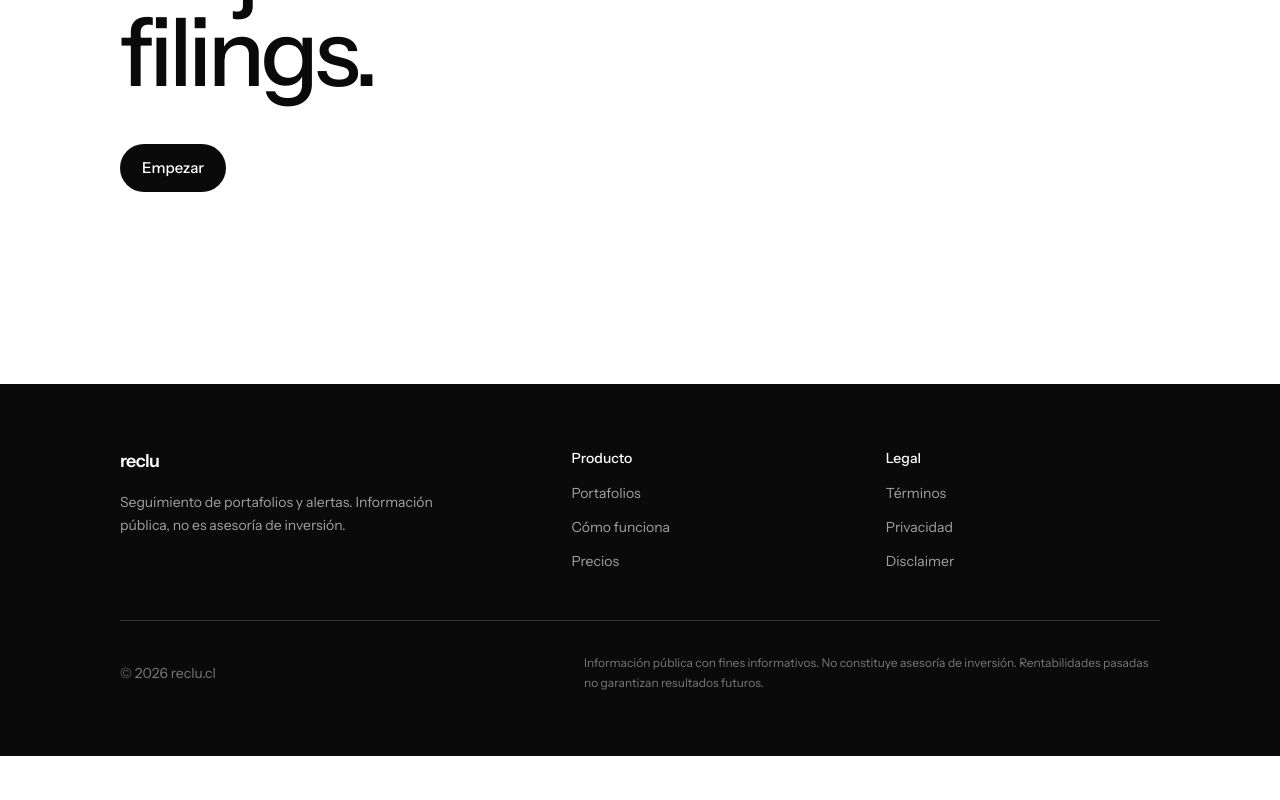
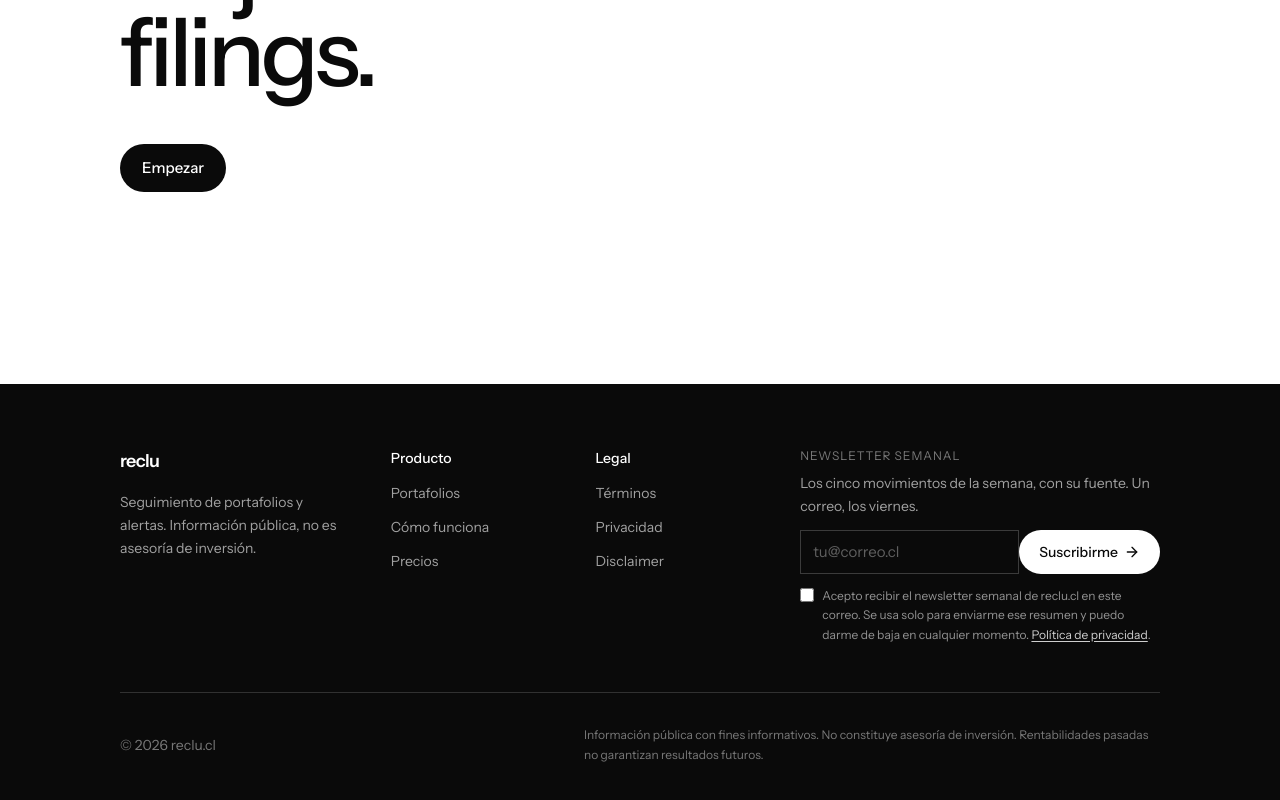
Before and after one commit to manuelolivaplaza-jpg/reclu, a Next.js app: page / in a window 1280 px wide. Shown: the part 6876-7676 px from the top of the page. Before the commit the page ends 7632 px from the top, so only its background shows below. Built offline with nearby package versions, Linux system fonts and the light colour scheme; no server answers.

Commit message:
feat: add newsletter signup to footer

```diff
--- /dev/null
+++ b/src/components/newsletter-signup.tsx
@@ -0,0 +1,147 @@
+"use client";
+
+/**
+ * Formulario de suscripción al newsletter semanal.
+ *
+ * Doble opt-in: acá solo se registra el correo; la suscripción se activa
+ * cuando la persona abre el enlace del correo de confirmación. El texto de
+ * consentimiento dice para qué se usa el correo y enlaza la política de
+ * privacidad (Ley 19.628). Sin casilla marcada no se envía nada.
+ */
+
+import { useState } from "react";
+import Link from "next/link";
+import { ArrowRight, Check } from "lucide-react";
+
+const CONSENT_LABEL =
+  "Acepto recibir el newsletter semanal de reclu.cl en este correo. " +
+  "Se usa solo para enviarme ese resumen y puedo darme de baja en cualquier momento.";
+
+type State = "idle" | "sending" | "sent" | "error";
+
+export function NewsletterSignup({ source = "footer" }: { source?: string }) {
+  const [email, setEmail] = useState("");
+  const [consent, setConsent] = useState(false);
+  const [state, setState] = useState<State>("idle");
+  const [error, setError] = useState<string | null>(null);
+
+  async function onSubmit(event: React.FormEvent<HTMLFormElement>) {
+    event.preventDefault();
+    if (state === "sending") return;
+
+    if (!consent) {
+      setError("Marca la casilla para aceptar el consentimiento.");
+      setState("error");
+      return;
+    }
+
+    setState("sending");
+    setError(null);
+
+    try {
+      const response = await fetch("/api/newsletter/subscribe", {
+        method: "POST",
+        headers: { "Content-Type": "application/json" },
+        body: JSON.stringify({ email, consent: true, source }),
+      });
+      const data = (await response.json().catch(() => null)) as
+        | { ok?: boolean; error?: string }
+        | null;
+
+      if (!response.ok || !data?.ok) {
+        setError(data?.error ?? "No pudimos registrar tu correo. Intenta de nuevo.");
+        setState("error");
+        return;
+      }
+
+      setState("sent");
+      setEmail("");
+      setConsent(false);
+    } catch {
+      setError("No pudimos conectar. Revisa tu conexión e intenta de nuevo.");
+      setState("error");
+    }
+  }
+
+  if (state === "sent") {
+    return (
+      <div className="flex flex-col gap-2">
+        <p className="text-xs uppercase tracking-[0.08em] text-white/45">
+          Newsletter semanal
+        </p>
+        <p className="flex items-start gap-2 text-sm leading-relaxed text-white/70">
+          <Check className="mt-0.5 size-4 shrink-0" aria-hidden />
+          Revisa tu correo y confirma la suscripción. Si no llega, revisa spam.
+        </p>
+      </div>
+    );
+  }
+
+  return (
+    <form onSubmit={onSubmit} className="flex max-w-sm flex-col gap-3" noValidate>
+      <div>
+        <p className="text-xs uppercase tracking-[0.08em] text-white/45">
+          Newsletter semanal
+        </p>
+        <p className="mt-2 text-sm leading-relaxed text-white/62">
+          Los cinco movimientos de la semana, con su fuente. Un correo, los viernes.
+        </p>
+      </div>
+
+      <div className="flex">
+        <label htmlFor="newsletter-email" className="sr-only">
+          Correo electrónico
+        </label>
+        <input
+          id="newsletter-email"
+          name="email"
+          type="email"
+          inputMode="email"
+          autoComplete="email"
+          required
+          maxLength={320}
+          value={email}
+          onChange={(event) => setEmail(event.target.value)}
+          placeholder="tu@correo.cl"
+          disabled={state === "sending"}
+          className="h-11 min-w-0 flex-1 rounded-none border border-white/20 bg-transparent px-3 text-[15px] text-white placeholder:text-white/35 focus:border-white focus:outline-none disabled:opacity-50"
+        />
+        <button
+          type="submit"
+          disabled={state === "sending"}
+          className="inline-flex h-11 shrink-0 items-center justify-center gap-1.5 rounded-full bg-white px-5 text-sm font-medium text-ink-900 transition-opacity hover:opacity-90 disabled:pointer-events-none disabled:opacity-50"
+        >
+          {state === "sending" ? "Enviando" : "Suscribirme"}
+          {state !== "sending" && <ArrowRight className="size-4" aria-hidden />}
+        </button>
+      </div>
+
+      <label className="flex items-start gap-2 text-[12px] leading-relaxed text-white/55">
+        <input
+          type="checkbox"
+          checked={consent}
+          onChange={(event) => setConsent(event.target.checked)}
+          disabled={state === "sending"}
+          className="mt-0.5 size-3.5 shrink-0 accent-white"
+          required
+        />
+        <span>
+          {CONSENT_LABEL}{" "}
+          <Link
+            href="/privacidad"
+            className="text-white/80 underline underline-offset-2 hover:text-white"
+          >
+            Política de privacidad
+          </Link>
+          .
+        </span>
+      </label>
+
+      {state === "error" && error && (
+        <p role="alert" className="text-xs font-medium text-white">
+          {error}
+        </p>
+      )}
+    </form>
+  );
+}
--- a/src/components/site-footer.tsx
+++ b/src/components/site-footer.tsx
@@ -1,5 +1,6 @@
 import Link from "next/link";
 import { LogoLockup } from "@/components/logo";
+import { NewsletterSignup } from "@/components/newsletter-signup";
 
 // Evaluado una vez al cargar el módulo — mantiene el prerender determinista.
 const CURRENT_YEAR = new Date().getFullYear();
@@ -27,7 +28,7 @@ export function SiteFooter() {
   return (
     <footer className="bg-ink-900 text-white">
       <div className="container-page py-16">
-        <div className="grid gap-10 md:grid-cols-[1.5fr_1fr_1fr]">
+        <div className="grid gap-10 md:grid-cols-[1.4fr_1fr_1fr_1.5fr]">
           <div className="flex flex-col gap-4">
             <LogoLockup tone="inverse" />
             <p className="max-w-xs text-sm leading-relaxed text-white/62">
@@ -53,6 +54,8 @@ export function SiteFooter() {
               </ul>
             </div>
           ))}
+
+          <NewsletterSignup />
         </div>
 
         <div className="mt-12 flex flex-col gap-4 border-t border-white/16 pt-8 text-sm md:flex-row md:items-center md:justify-between">
```
